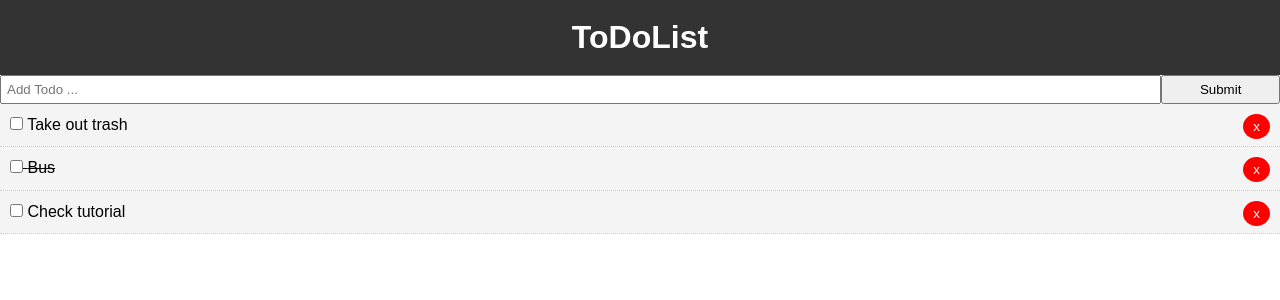
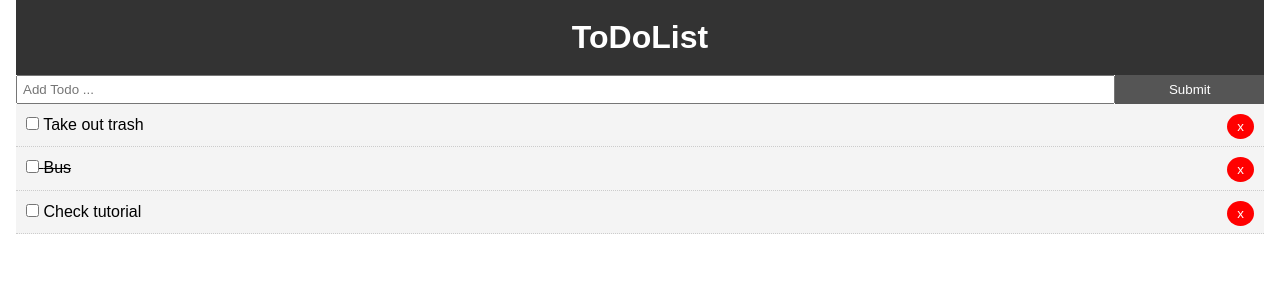
Before and after one commit to j14chambers/React-Tutorial, a React (Create React App) app: page / in a window 1280 px wide. Shown: the top 300 px of the page. Built offline with nearby package versions, Linux system fonts and the light colour scheme.

Commit message:
update css

```diff
--- a/src/App.css
+++ b/src/App.css
@@ -12,3 +12,18 @@
   color: #333;
   text-decoration: none;
 }
+
+.container{
+  padding: 0 1rem;
+}
+.btn{
+  display: inline-block;
+  border: none;
+  background: #555;
+  color: #fff;
+  padding: 7px 20px;
+  cursor: pointer;
+}
+.btn:hover{
+  background: #666;
+}
```
